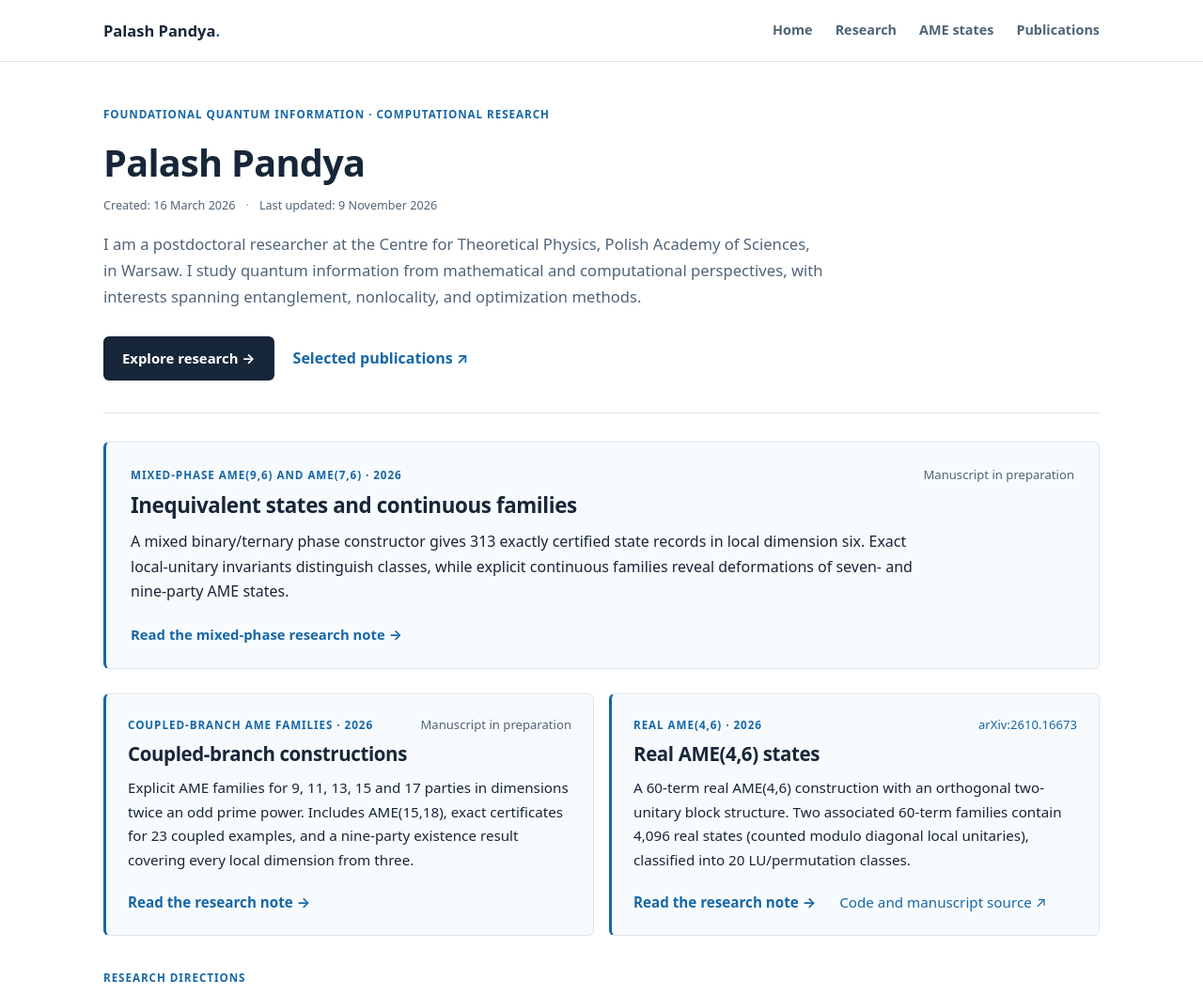
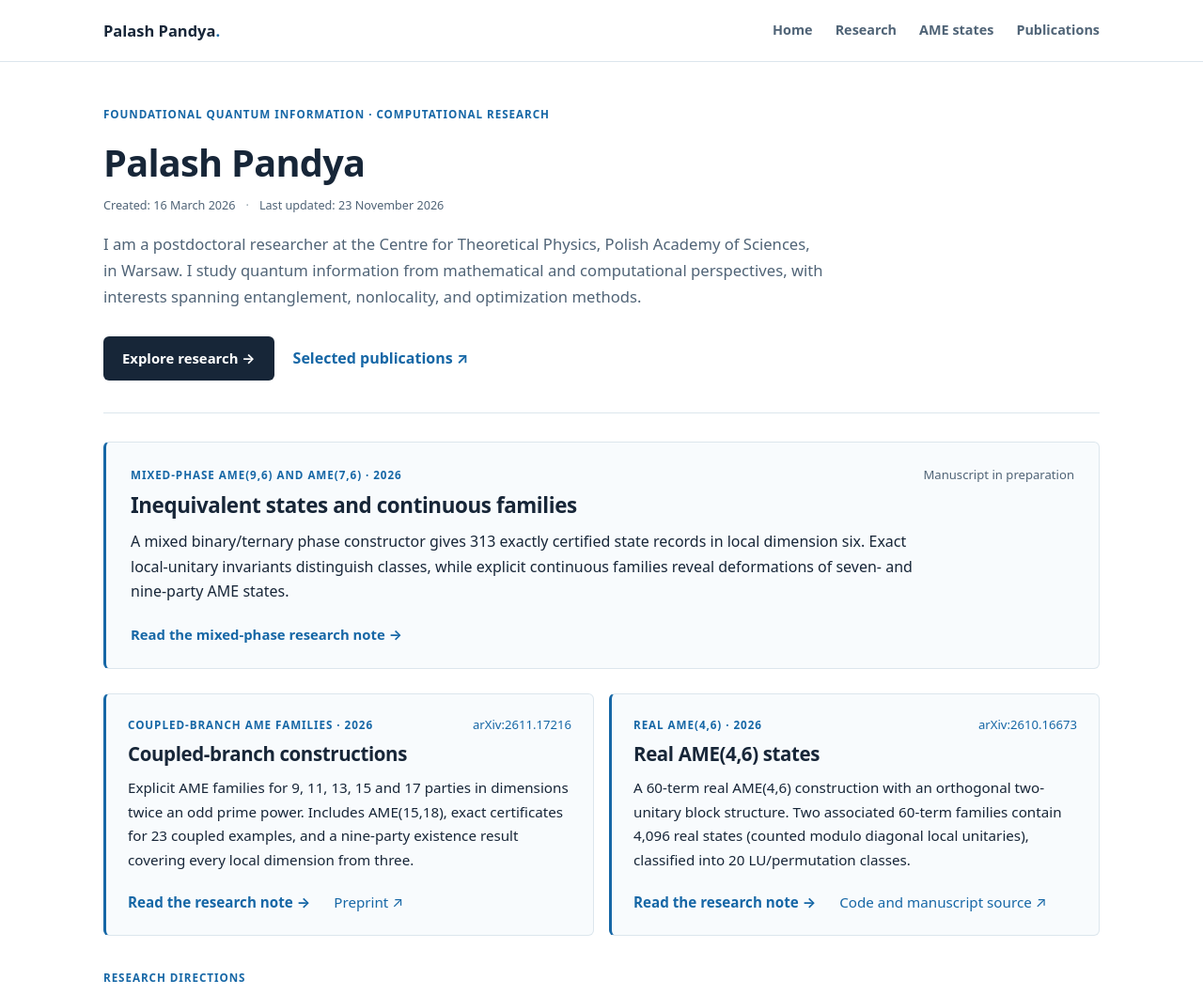
Before and after one commit to palashpandya/palashpandya.github.io, a Jekyll site: the page built from index.md, in a window 1280 px wide. Shown: the top 1059 px of the page at 94% size. Built offline with Jekyll 4.4.1, drawn with Linux system fonts in a browser that asks for light colours.

Commit message:
Update index.md for November 2026 arXiv preprints

```diff
--- a/index.md
+++ b/index.md
@@ -3,7 +3,7 @@ title: Quantum Information Research
 description: Palash Pandya — foundational quantum information, entanglement, nonlocality, and computational research.
 layout: default
 date_created: 2026-03-16
-last_modified_at: 2026-11-09
+last_modified_at: 2026-11-23
 ---
 <section class="hero">
 <p class="eyebrow">Foundational quantum information · Computational research</p>
@@ -25,11 +25,11 @@ last_modified_at: 2026-11-09
 <article class="featured-research" aria-labelledby="featured-coupled-title">
 <div class="featured-research-header">
 <p class="eyebrow">Coupled-branch AME families · 2026</p>
-<p class="featured-research-status">Manuscript in preparation</p>
+<p class="featured-research-status"><a href="https://arxiv.org/abs/2611.17216">arXiv:2611.17216</a></p>
 </div>
 <h2 id="featured-coupled-title">Coupled-branch constructions</h2>
 <p>Explicit AME families for 9, 11, 13, 15 and 17 parties in dimensions twice an odd prime power. Includes AME(15,18), exact certificates for 23 coupled examples, and a nine-party existence result covering every local dimension from three.</p>
-<p class="featured-research-links"><a class="link-arrow" href="{{ '/research/ame/coupled-branch-families/' | relative_url }}">Read the research note →</a></p>
+<p class="featured-research-links"><a class="link-arrow" href="{{ '/research/ame/coupled-branch-families/' | relative_url }}">Read the research note →</a> <a href="https://arxiv.org/abs/2611.17216">Preprint ↗</a></p>
 </article>
 <article class="featured-research" aria-labelledby="featured-ame-title">
 <div class="featured-research-header">
```
